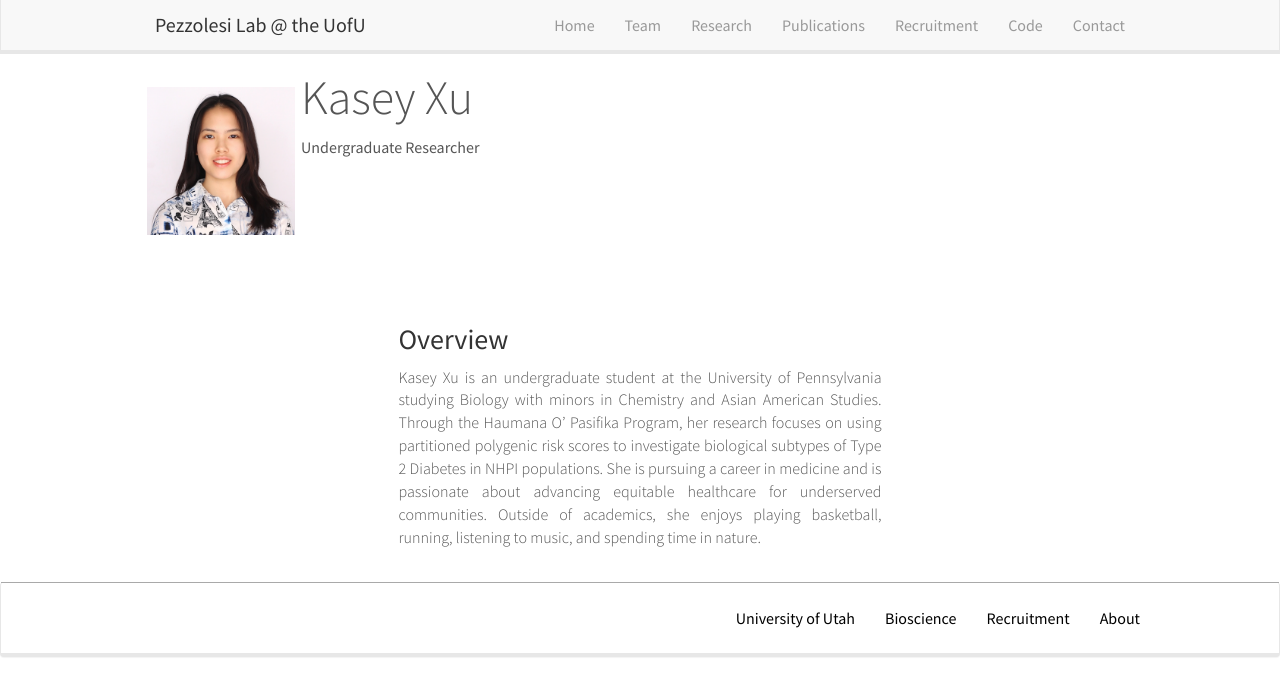
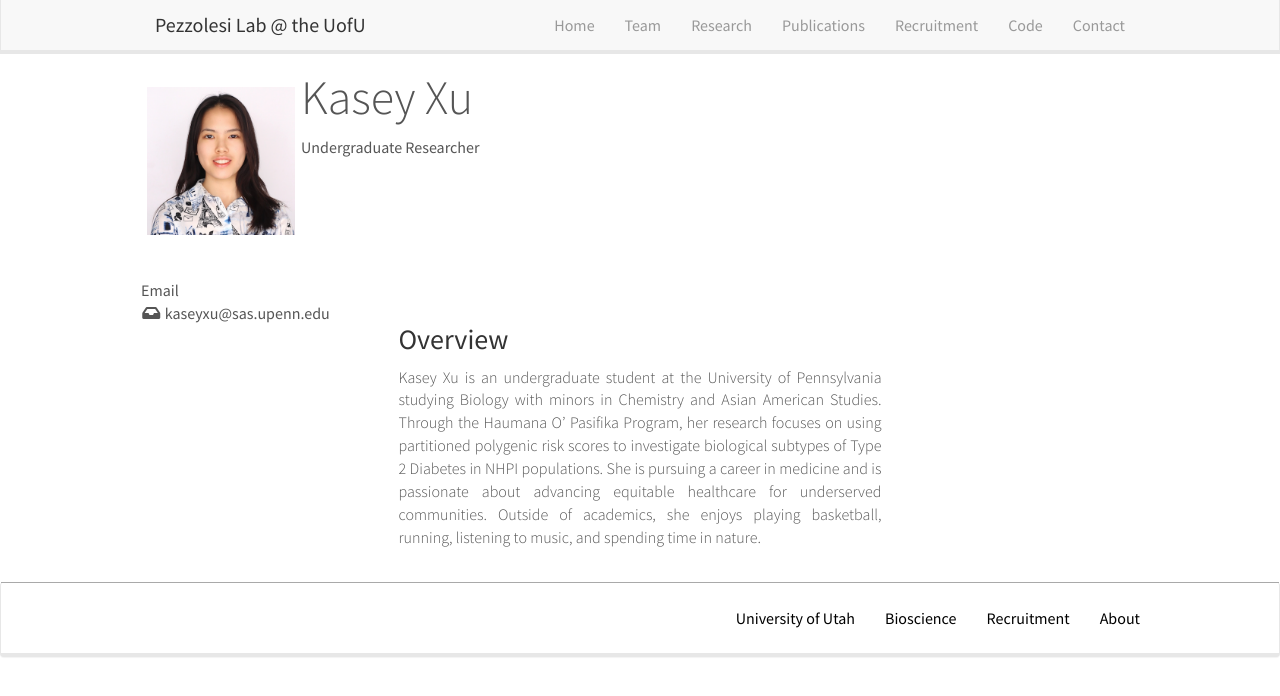
Before and after one commit to PezzolesiLab/pezzolesilab, a Jekyll site: the page built from team/kaseyxu.md, in a window 1280 px wide. Shown: the top 696 px of the page. Built offline with Jekyll 4.4.1, drawn with Linux system fonts in a browser that asks for light colours; nearby versions of some CDN libraries.

Commit message:
Add email address for Kasey Xu

```diff
--- a/team/kaseyxu.md
+++ b/team/kaseyxu.md
@@ -3,7 +3,7 @@ layout: member
 title: Kasey Xu
 position: Undergraduate Researcher
 handle: kaseyxu
-email:
+email: kaseyxu@sas.upenn.edu
 twitter:
 github:
 scholar:
```
